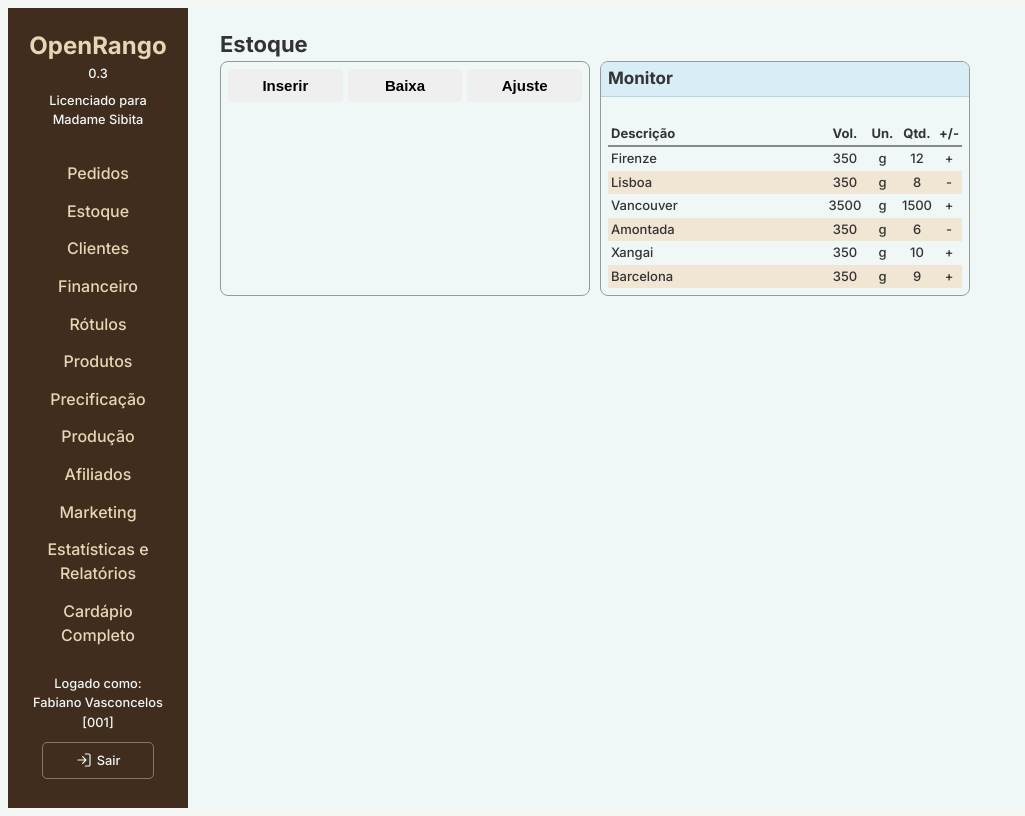
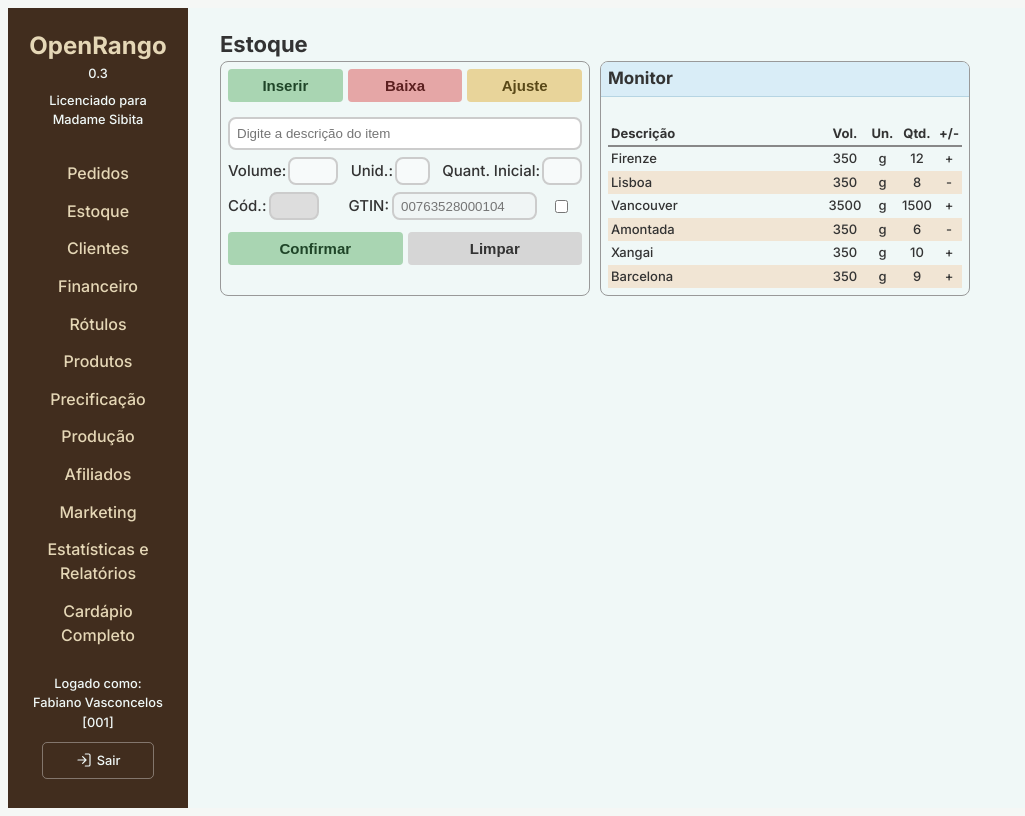
Before and after one commit to vasconcelos-fabiano/openrango, an Angular app in the folder frontend/: page /app/estoque in a window 1280 px wide. Shown: the whole page, without its empty margins (0-1025 px from the left). Built offline with nearby package versions, Linux system fonts and the light colour scheme; no server answers.

Commit message:
Build inventory product entry form

```diff
--- a/frontend/src/app/pages/estoque/estoque.css
+++ b/frontend/src/app/pages/estoque/estoque.css
@@ -17,6 +17,13 @@ h1 {
     display: flex;
     gap: 10px;
     font-size: 17px;
+}
+
+.insercao-produto input {
+    padding: 7px;
+    border-radius: 8px;
+    box-sizing: border-box;
+    border: 2px solid #ccc;
 }
 
 .estoque-esquerda,
@@ -45,6 +52,84 @@ h1 {
     cursor: pointer;
     font-weight: 600;
     font-size: 15px;
+}
+
+.acoes-estoque button:nth-child(1) {
+    background: #a9d5b2;
+    color: #1f4528;
+}
+
+.acoes-estoque button:nth-child(2) {
+    background: #e5a6a6;
+    color: #5c2020;
+}
+
+.acoes-estoque button:nth-child(3) {
+    background: #e8d49a;
+    color: #594817;
+}
+
+.linha-dados-produto {
+    display: flex;
+    align-items: center;
+    justify-content: space-between;
+    margin-top: 7px;
+    white-space: nowrap;
+    font-size: 15px;
+}
+
+.linha-dados-produto input {
+    box-sizing: border-box;
+    height: 28px;
+    padding: 7px;
+    border: 2px solid #ccc;
+    border-radius: 8px;
+    background: #f7fafa;
+    width: 100%;
+}
+
+.data-group {
+    display: flex;
+    align-items: center;
+    gap: 2px;
+}
+
+.data-group:nth-child(1) input {
+    width: 50px;
+}
+
+.data-group:nth-child(2) input {
+    width: 35px;
+}
+
+.data-group:nth-child(3) input {
+    width: 40px;
+}
+
+.insert-actions {
+    display: flex;
+    gap: 5px;
+    margin-top: 12px;
+}
+
+.insert-actions button {
+    flex: 1;
+    padding: 8px;
+    border: none;
+    border-radius: 4px;
+    cursor: pointer;
+    font-weight: 600;
+    font-size: 15px;
+}
+
+.insert-actions button:nth-child(1) {
+    background: #a9d5b2;
+    color: #1f4528;
+}
+
+.insert-actions button:nth-child(2) {
+    background: #d6d6d6;
+    color: #333;
 }
 
 .estoque-tabela {
@@ -111,6 +196,55 @@ h1 {
     border-bottom: 1px solid #b6d5e3;
 }
 
+.insercao-produto {
+    margin-top: 15px;
+}
+
+.campo-produto {
+    display: flex;
+    align-items: center;
+    gap: 7px;
+}
+
+.campo-produto input {
+    flex: 1;
+    min-width: 0;
+    padding: 7px;
+    border-radius: 8px;
+    box-sizing: border-box;
+}
+
+.product-identification {
+    display: flex;
+    align-items: center;
+    justify-content: space-between;
+    margin-top: 7px;
+    font-size: 15px;
+}
+
+.product-identification .data-group {
+    display: flex;
+    align-items: center;
+    gap: 3px;
+}
+
+.product-identification input[type="text"] {
+    height: 28px;
+    padding: 7px;
+    border: 2px solid #ccc;
+    border-radius: 8px;
+    box-sizing: border-box;
+}
+
+.product-identification .data-group:first-child input {
+    width: 50px;
+    background: #ddd;
+}
+
+.product-identification .data-group:nth-child(2) input[type="text"] {
+    width: 145px;
+}
+
 @media (max-width: 440px) {
     .estoque-container {
         flex-direction: column;
--- a/frontend/src/app/pages/estoque/estoque.html
+++ b/frontend/src/app/pages/estoque/estoque.html
@@ -6,6 +6,46 @@
             <button type="button">Inserir</button>
             <button type="button">Baixa</button>
             <button type="button">Ajuste</button>
+        </div>
+
+        <div class="insercao-produto">
+            <div class="campo-produto">
+                <input type="text" id="descricao" placeholder="Digite a descrição do item">
+            </div>
+        </div>
+        <div class="linha-dados-produto">
+            <div class="data-group">
+                <label>Volume:</label>
+                <input type="text" maxlength="4" oninput="this.value = this.value.replace(/\D/g, '').slice(0, 5)">
+            </div>
+
+            <div class="data-group">
+                <label>Unid.:</label>
+                <input type="text" maxlength="2"
+                    oninput="this.value = this.value.toLowerCase().replace(/[^a-z]/g, '').slice(0, 2)">
+            </div>
+
+            <div class="data-group">
+                <label>Quant. Inicial:</label>
+                <input type="text" maxlength="3" oninput="this.value = this.value.replace(/\D/g, '').slice(0, 4)">
+            </div>
+        </div>
+        <div class="product-identification">
+            <div class="data-group">
+                <label>Cód.:</label>
+                <input type="text" maxlength="4" readonly>
+            </div>
+
+            <div class="data-group">
+                <label>GTIN:</label>
+                <input type="text" maxlength="14" [disabled]="!gtinEnabled" placeholder="00763528000104"
+                    oninput="this.value = this.value.replace(/\D/g, '').slice(0, 14)">
+                <input type="checkbox" [checked]="gtinEnabled" (change)="gtinEnabled = !gtinEnabled">
+            </div>
+        </div>
+        <div class="insert-actions">
+            <button type="button">Confirmar</button>
+            <button type="button">Limpar</button>
         </div>
     </div>
 
--- a/frontend/src/app/pages/estoque/estoque.ts
+++ b/frontend/src/app/pages/estoque/estoque.ts
@@ -6,4 +6,6 @@ import { Component } from "@angular/core";
   templateUrl: "./estoque.html",
   styleUrl: "./estoque.css",
 })
-export class Estoque {}
+export class Estoque {
+  gtinEnabled = false;
+}
```
